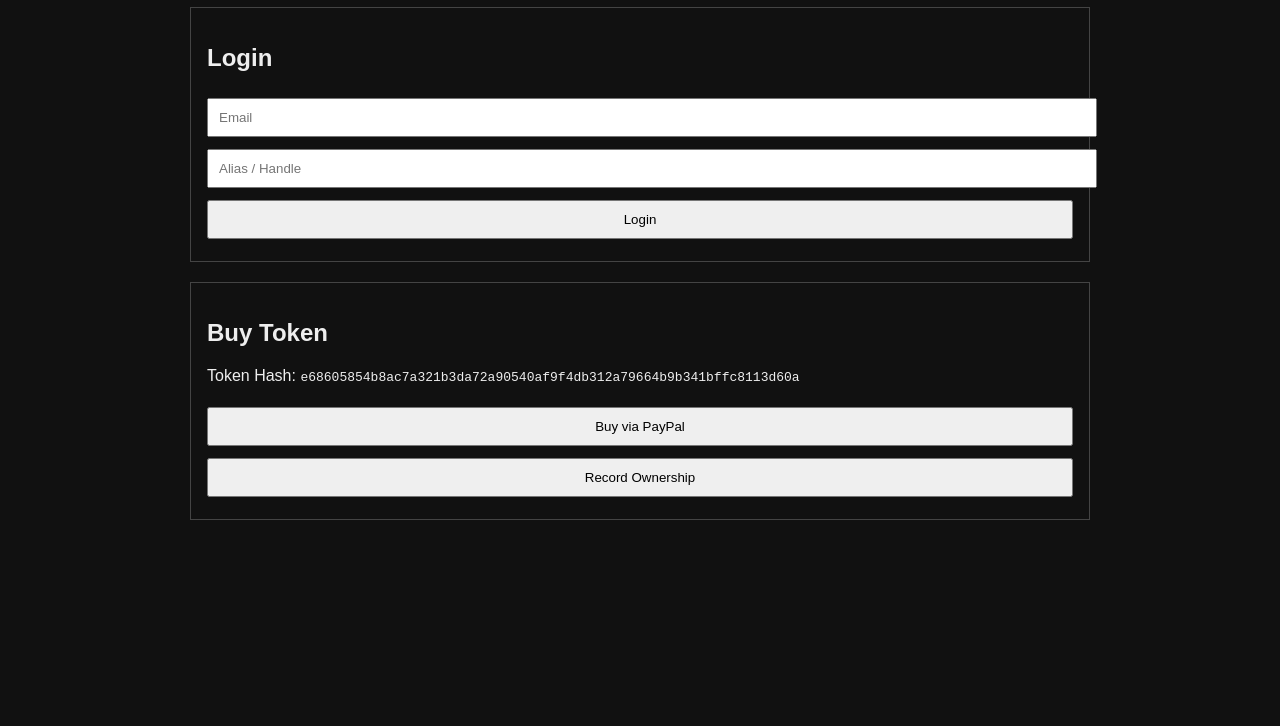
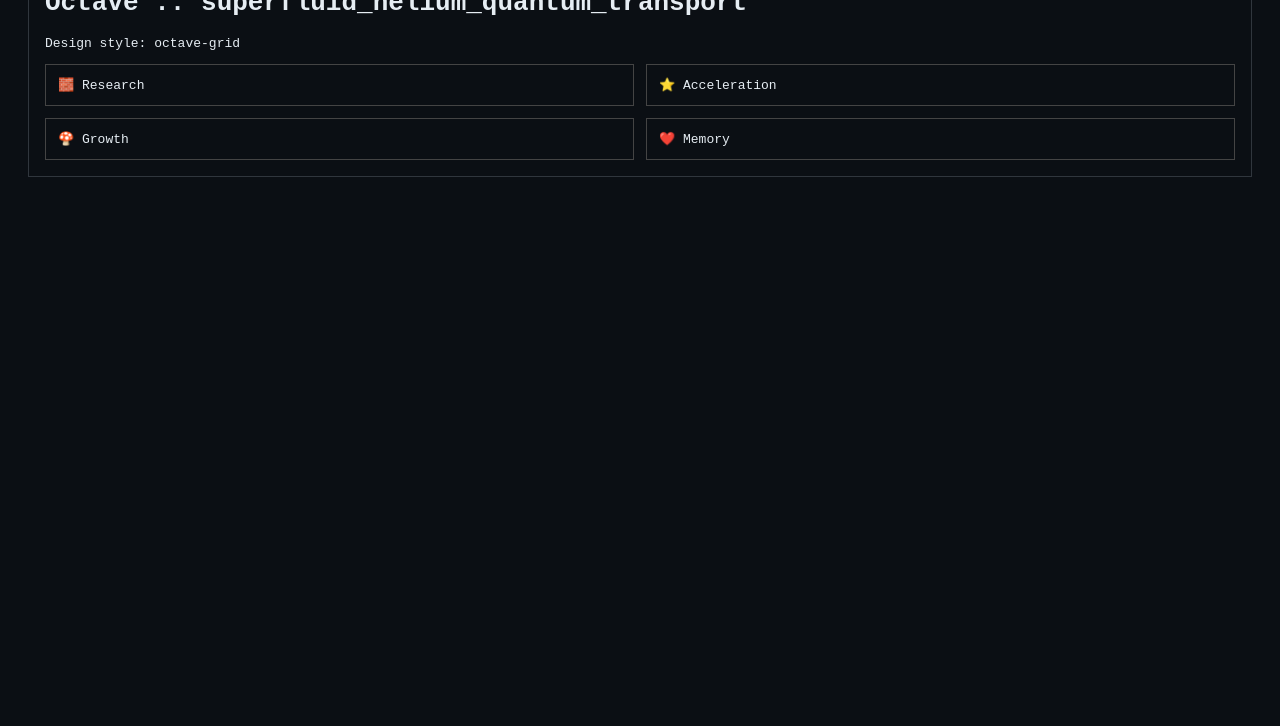
Before and after one commit to pewpi-infinity/superfluid_helium_quantum_transport, a plain HTML site: page index.html in a window 1280 px wide. Shown: the part 74-800 px from the top of the page. Drawn offline with Linux system fonts and the light colour scheme.

Commit message:
c13b0 sweep: research, goal, token, index

```diff
--- a/index.html
+++ b/index.html
@@ -1,74 +1,25 @@
-<!DOCTYPE html>
+<!doctype html>
 <html>
 <head>
 <meta charset="utf-8">
-<title>superfluid_helium_quantum_transport — Token Purchase</title>
+<title>superfluid_helium_quantum_transport — Octave</title>
 <style>
-body { font-family: sans-serif; background:#111; color:#eee; max-width:900px; margin:auto; }
-input, button { padding:10px; margin:6px 0; width:100%; }
-.box { border:1px solid #444; padding:16px; margin-top:20px; }
+body{font-family:monospace;background:#0b0f14;color:#e6edf3;padding:20px}
+.box{border:1px solid #30363d;padding:16px}
+.grid{display:grid;grid-template-columns:repeat(2,1fr);gap:12px}
+.card{border:1px solid #444;padding:12px}
 </style>
 </head>
 <body>
-
-<h1>🧱 Token Access — superfluid_helium_quantum_transport</h1>
-
 <div class="box">
-<h2>Login</h2>
-<input id="email" placeholder="Email">
-<input id="alias" placeholder="Alias / Handle">
-<button onclick="login()">Login</button>
+<h1>Octave :: superfluid_helium_quantum_transport</h1>
+<p>Design style: octave-grid</p>
+<div class="grid">
+  <div class="card">🧱 Research</div>
+  <div class="card">⭐ Acceleration</div>
+  <div class="card">🍄 Growth</div>
+  <div class="card">❤️ Memory</div>
 </div>
-
-<div class="box">
-<h2>Buy Token</h2>
-<p>Token Hash: <code>e68605854b8ac7a321b3da72a90540af9f4db312a79664b9b341bffc8113d60a</code></p>
-
-<form action="https://www.paypal.com/cgi-bin/webscr" method="post" target="_blank">
-<input type="hidden" name="cmd" value="_xclick">
-<input type="hidden" name="business" value="watsonkris611@gmail.com">
-<input type="hidden" name="item_name" value="c13b0 Token — superfluid_helium_quantum_transport">
-<input type="hidden" name="currency_code" value="USD">
-<input type="hidden" name="amount" value="10.08">
-<input type="hidden" name="custom" value="superfluid_helium_quantum_transport|e68605854b8ac7a321b3da72a90540af9f4db312a79664b9b341bffc8113d60a">
-<button type="submit">Buy via PayPal</button>
-</form>
-
-<button onclick="record()">Record Ownership</button>
 </div>
-
-<script>
-function login() {
-  localStorage.setItem("c13b0_email", document.getElementById("email").value);
-  localStorage.setItem("c13b0_alias", document.getElementById("alias").value);
-  alert("Logged in");
-}
-
-function record() {
-  const e = localStorage.getItem("c13b0_email");
-  const a = localStorage.getItem("c13b0_alias");
-  if (!e || !a) { alert("Login first"); return; }
-
-  const rec = {
-    email_hash: "e68605854b8ac7a321b3da72a90540af9f4db312a79664b9b341bffc8113d60a".slice(0,8) + ":" + e,
-    alias: a,
-    repo: "superfluid_helium_quantum_transport",
-    token: "e68605854b8ac7a321b3da72a90540af9f4db312a79664b9b341bffc8113d60a",
-    time: new Date().toISOString()
-  };
-
-  fetch("OWNERS.json")
-    .then(r => r.json())
-    .then(j => {
-      j.push(rec);
-      const blob = new Blob([JSON.stringify(j,null,2)],{type:"application/json"});
-      const a = document.createElement("a");
-      a.href = URL.createObjectURL(blob);
-      a.download = "OWNERS.json";
-      a.click();
-    });
-}
-</script>
-
 </body>
 </html>
```
Also changed, not shown: 2 other files.
